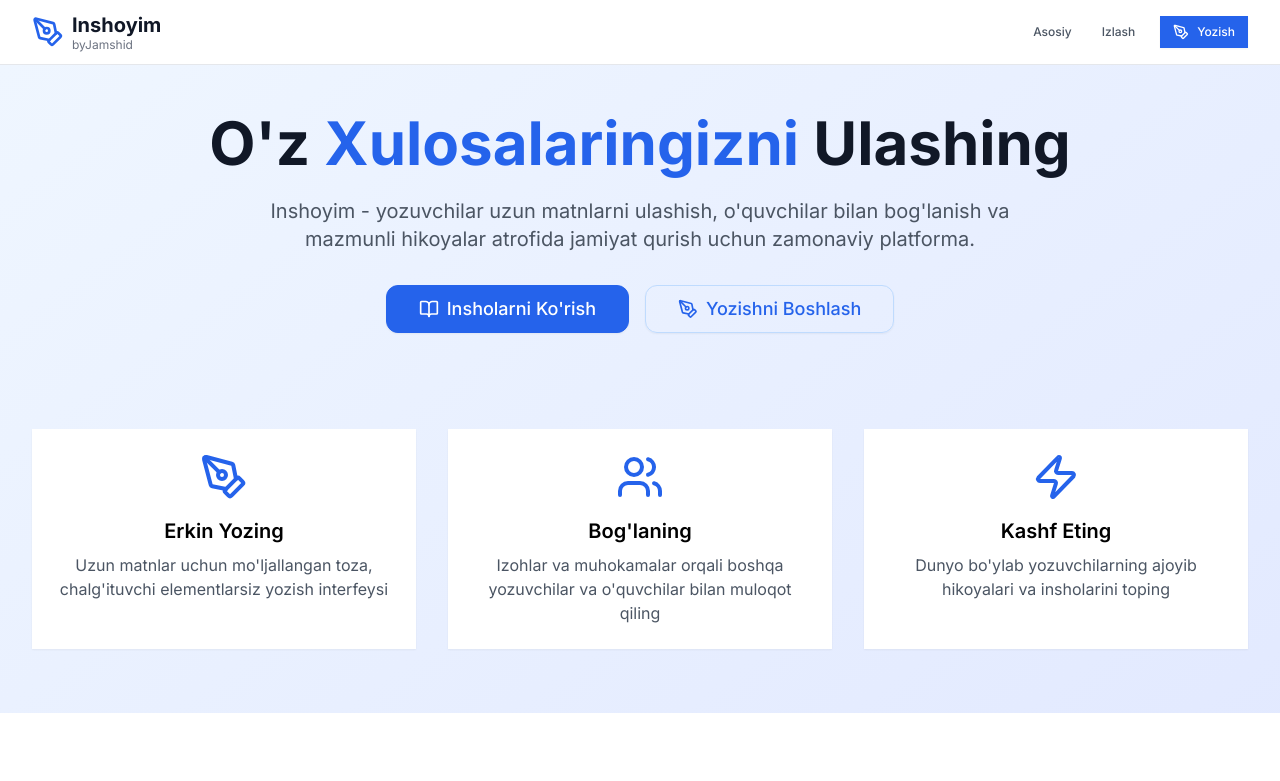
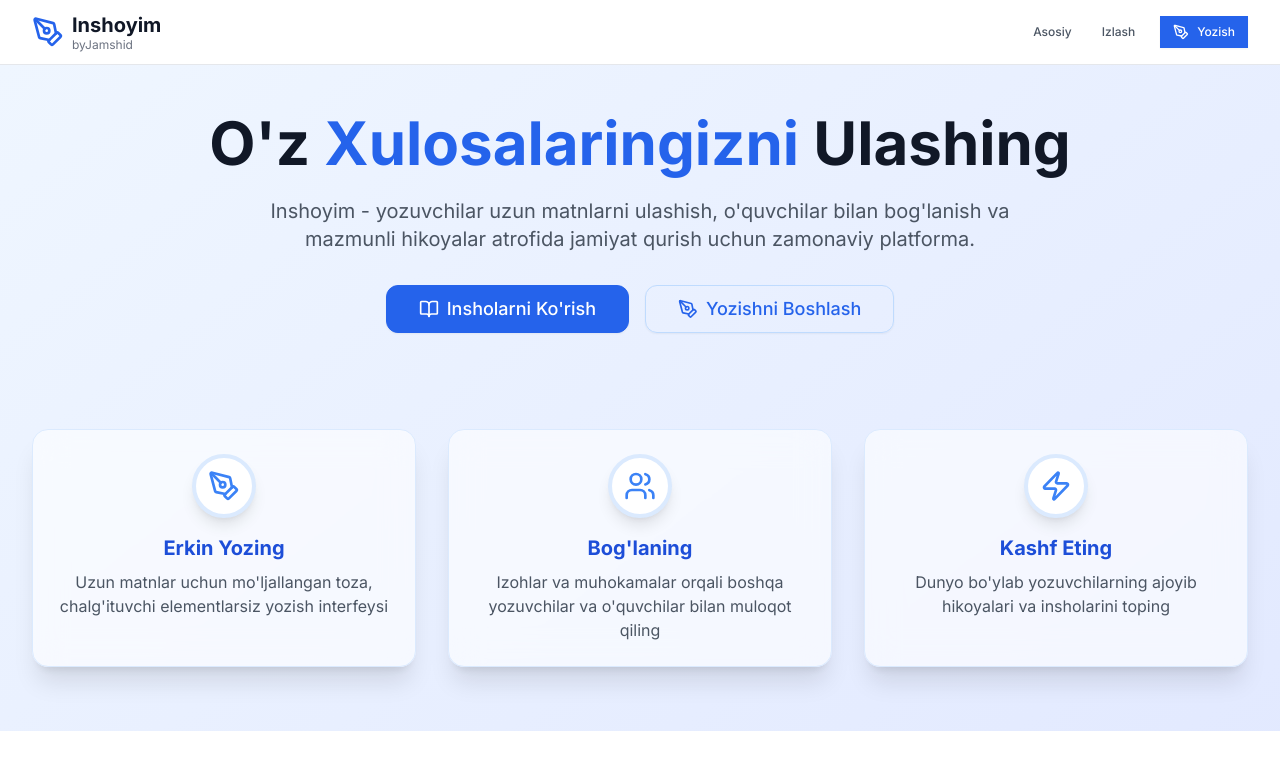
Before and after one commit to jms1308/inshoyim, a Next.js app: page / in a window 1280 px wide. Shown: the top 781 px of the page. Built offline with nearby package versions, Linux system fonts and the light colour scheme; no server answers.

Commit message:
asdasd12232

```diff
--- a/app/page.tsx
+++ b/app/page.tsx
@@ -75,26 +75,35 @@ export default function HomePage() {
       {/* Features Section */}
       <div className="max-w-7xl mx-auto px-4 sm:px-6 lg:px-8 py-12 sm:py-16">
         <div className="grid grid-cols-1 sm:grid-cols-2 md:grid-cols-3 gap-6 sm:gap-8">
-          <div className="text-center p-4 sm:p-6 bg-white rounded-lg shadow-sm">
-            <PenTool className="h-10 w-10 sm:h-12 sm:w-12 text-blue-600 mx-auto mb-3 sm:mb-4" />
-            <h3 className="text-lg sm:text-xl font-semibold mb-2">Erkin Yozing</h3>
-            <p className="text-sm sm:text-base text-gray-600">
-              Uzun matnlar uchun mo'ljallangan toza, chalg'ituvchi elementlarsiz yozish interfeysi
-            </p>
+          {/* Erkin Yozing */}
+          <div className="group text-center p-6 bg-white/60 dark:bg-gray-900/60 rounded-2xl shadow-xl border border-blue-100 dark:border-gray-800 backdrop-blur-lg transition-all duration-300 hover:scale-105 hover:shadow-2xl hover:bg-gradient-to-br hover:from-blue-50 hover:to-purple-100">
+            <div className="flex justify-center mb-4">
+              <span className="inline-flex items-center justify-center w-16 h-16 rounded-full bg-white border-4 border-blue-100 shadow-lg group-hover:scale-110 transition-transform">
+                <PenTool className="h-8 w-8 text-blue-500" />
+              </span>
+            </div>
+            <h3 className="text-xl font-bold mb-2 text-blue-700 group-hover:text-purple-600 transition-colors">Erkin Yozing</h3>
+            <p className="text-base text-gray-600 dark:text-gray-300">Uzun matnlar uchun mo'ljallangan toza, chalg'ituvchi elementlarsiz yozish interfeysi</p>
           </div>
-          <div className="text-center p-4 sm:p-6 bg-white rounded-lg shadow-sm">
-            <Users className="h-10 w-10 sm:h-12 sm:w-12 text-blue-600 mx-auto mb-3 sm:mb-4" />
-            <h3 className="text-lg sm:text-xl font-semibold mb-2">Bog'laning</h3>
-            <p className="text-sm sm:text-base text-gray-600">
-              Izohlar va muhokamalar orqali boshqa yozuvchilar va o'quvchilar bilan muloqot qiling
-            </p>
+          {/* Bog'laning */}
+          <div className="group text-center p-6 bg-white/60 dark:bg-gray-900/60 rounded-2xl shadow-xl border border-blue-100 dark:border-gray-800 backdrop-blur-lg transition-all duration-300 hover:scale-105 hover:shadow-2xl hover:bg-gradient-to-br hover:from-blue-50 hover:to-purple-100">
+            <div className="flex justify-center mb-4">
+              <span className="inline-flex items-center justify-center w-16 h-16 rounded-full bg-white border-4 border-blue-100 shadow-lg group-hover:scale-110 transition-transform">
+                <Users className="h-8 w-8 text-blue-500" />
+              </span>
+            </div>
+            <h3 className="text-xl font-bold mb-2 text-blue-700 group-hover:text-purple-600 transition-colors">Bog'laning</h3>
+            <p className="text-base text-gray-600 dark:text-gray-300">Izohlar va muhokamalar orqali boshqa yozuvchilar va o'quvchilar bilan muloqot qiling</p>
           </div>
-          <div className="text-center p-4 sm:p-6 bg-white rounded-lg shadow-sm sm:col-span-2 md:col-span-1">
-            <Zap className="h-10 w-10 sm:h-12 sm:w-12 text-blue-600 mx-auto mb-3 sm:mb-4" />
-            <h3 className="text-lg sm:text-xl font-semibold mb-2">Kashf Eting</h3>
-            <p className="text-sm sm:text-base text-gray-600">
-              Dunyo bo'ylab yozuvchilarning ajoyib hikoyalari va insholarini toping
-            </p>
+          {/* Kashf Eting */}
+          <div className="group text-center p-6 bg-white/60 dark:bg-gray-900/60 rounded-2xl shadow-xl border border-blue-100 dark:border-gray-800 backdrop-blur-lg transition-all duration-300 hover:scale-105 hover:shadow-2xl hover:bg-gradient-to-br hover:from-blue-50 hover:to-purple-100 sm:col-span-2 md:col-span-1">
+            <div className="flex justify-center mb-4">
+              <span className="inline-flex items-center justify-center w-16 h-16 rounded-full bg-white border-4 border-blue-100 shadow-lg group-hover:scale-110 transition-transform">
+                <Zap className="h-8 w-8 text-blue-500" />
+              </span>
+            </div>
+            <h3 className="text-xl font-bold mb-2 text-blue-700 group-hover:text-purple-600 transition-colors">Kashf Eting</h3>
+            <p className="text-base text-gray-600 dark:text-gray-300">Dunyo bo'ylab yozuvchilarning ajoyib hikoyalari va insholarini toping</p>
           </div>
         </div>
       </div>
```
